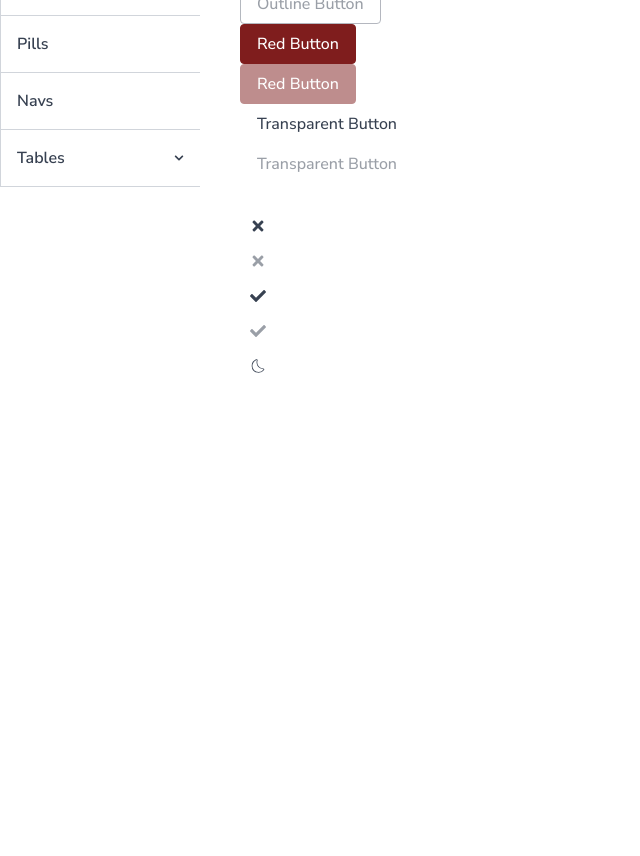
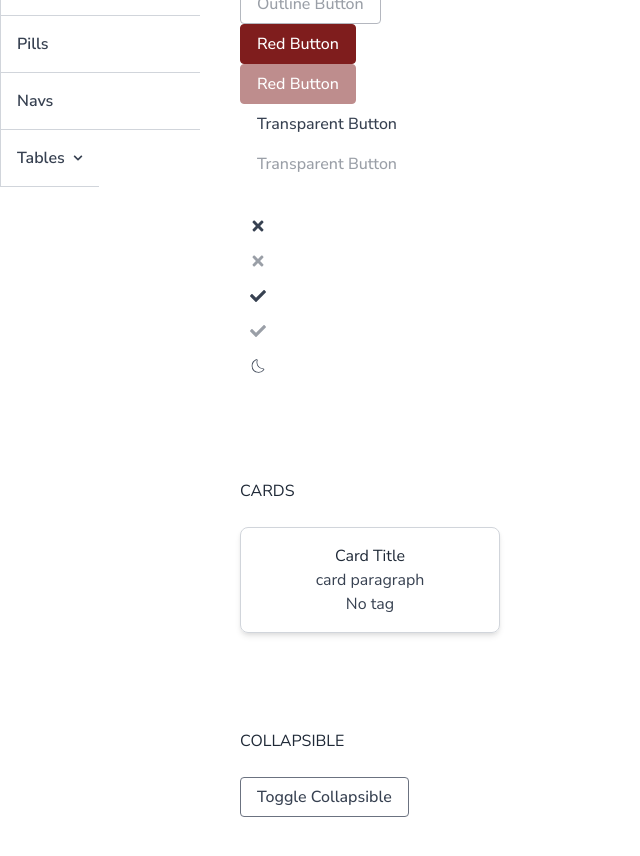
Before and after one commit to FeroHriadel/ncss-react, a React (Vite) app: page /test in a window 1280 px wide. Shown: the part 480-1336 px from the top of the page, without its empty margins (0-640 px from the left). Before the commit the page ends 959 px from the top, so only its background shows below. Built offline with nearby package versions, Linux system fonts and the light colour scheme.

Commit message:
Collapsible fix

```diff
--- a/src/components/collapsible/Collapsible.css
+++ b/src/components/collapsible/Collapsible.css
@@ -2,8 +2,7 @@
 
 .collapsible-trigger {
   cursor: pointer;
-  display: block;
-  width: 100%;
+  display: inline-block;
   user-select: none;
 }
 
--- a/src/pages/TestPage.tsx
+++ b/src/pages/TestPage.tsx
@@ -1,9 +1,11 @@
+import Break from "../components/spacers/Break";
 import Button from "../components/buttons/Button";
 import CloseButton from "../components/buttons/CloseButton";
 import IconButton from "../components/buttons/IconButton";
 import { FaCheck } from "react-icons/fa";
 import ThemeSwitch from "../components/buttons/ThemeSwitch";
-import Break from "../components/spacers/Break";
+import Card from "../components/cards/Card";
+import Collapsible from "../components/collapsible/Collapsible";
 import Container from "../components/wrappers/Container";
 
 
@@ -50,7 +52,31 @@ export default function TestPage() {
       <Break amount={4} />
 
 
-      {/* Card */}
+      {/* Cards */}
+      <h2 className="text-2xl">CARDS</h2>
+      <Break amount={1} />
+      <Card style={{ maxWidth: '260px', display: 'flex', flexDirection: 'column', alignItems: 'center', justifyContent: 'center' }}>
+        <h1 className="mb-2">Card Title</h1>
+        <p>card paragraph</p>
+        No tag
+      </Card>
+      <Break amount={4} />
+
+
+      {/* Collapsible */}
+      <h2 className="text-2xl">COLLAPSIBLE</h2>
+      <Break amount={1} />
+      <Collapsible
+        title="Click to Expand"
+        trigger={<Button variant="outline">Toggle Collapsible</Button>}
+      >
+        <Card className="mt-2">
+          <p>This is the content inside the collapsible.</p>
+          <p>It can contain any elements you like.</p>
+          <span>Lorem ipsum dolor sit amet consectetur adipisicing elit. Dolore, atque necessitatibus voluptatum eaque totam illum inventore, pariatur repellat esse exercitationem porro fugiat ab architecto amet nobis natus qui, magni excepturi nihil? Blanditiis, cum! Dicta nobis dolorum illo nemo iste rerum, culpa modi. Debitis qui quis consequatur amet quae fuga fugit repudiandae ea perspiciatis, aspernatur veritatis asperiores iste fugiat animi! Fugit modi, consequuntur totam, accusantium officiis officia vitae id dolorum culpa iste nesciunt autem eum harum nisi ab enim deserunt. Error necessitatibus repudiandae obcaecati soluta possimus, atque optio neque sed repellat itaque molestiae. Repudiandae deleniti illo voluptatem consequatur minima similique mollitia!</span>
+        </Card>
+      </Collapsible>
+      <Break amount={4} />
 
     </Container>
   );
```
